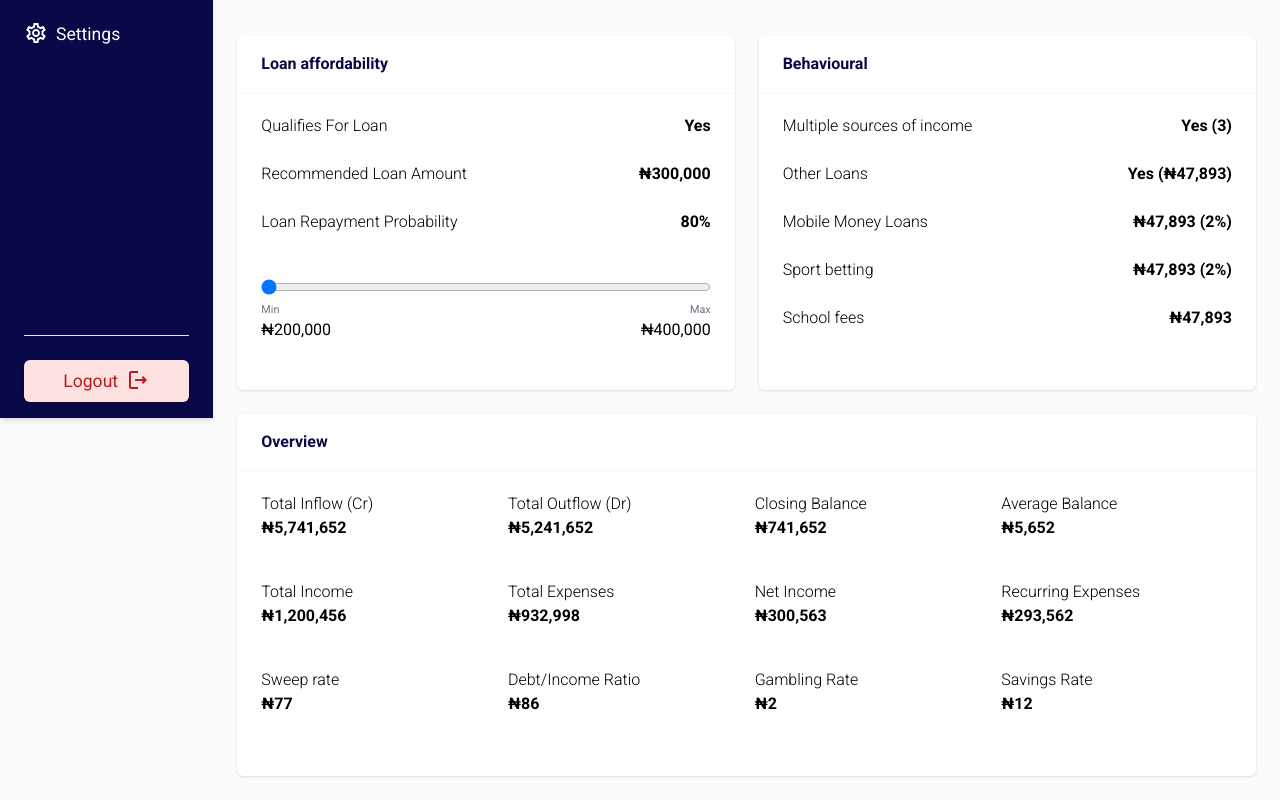
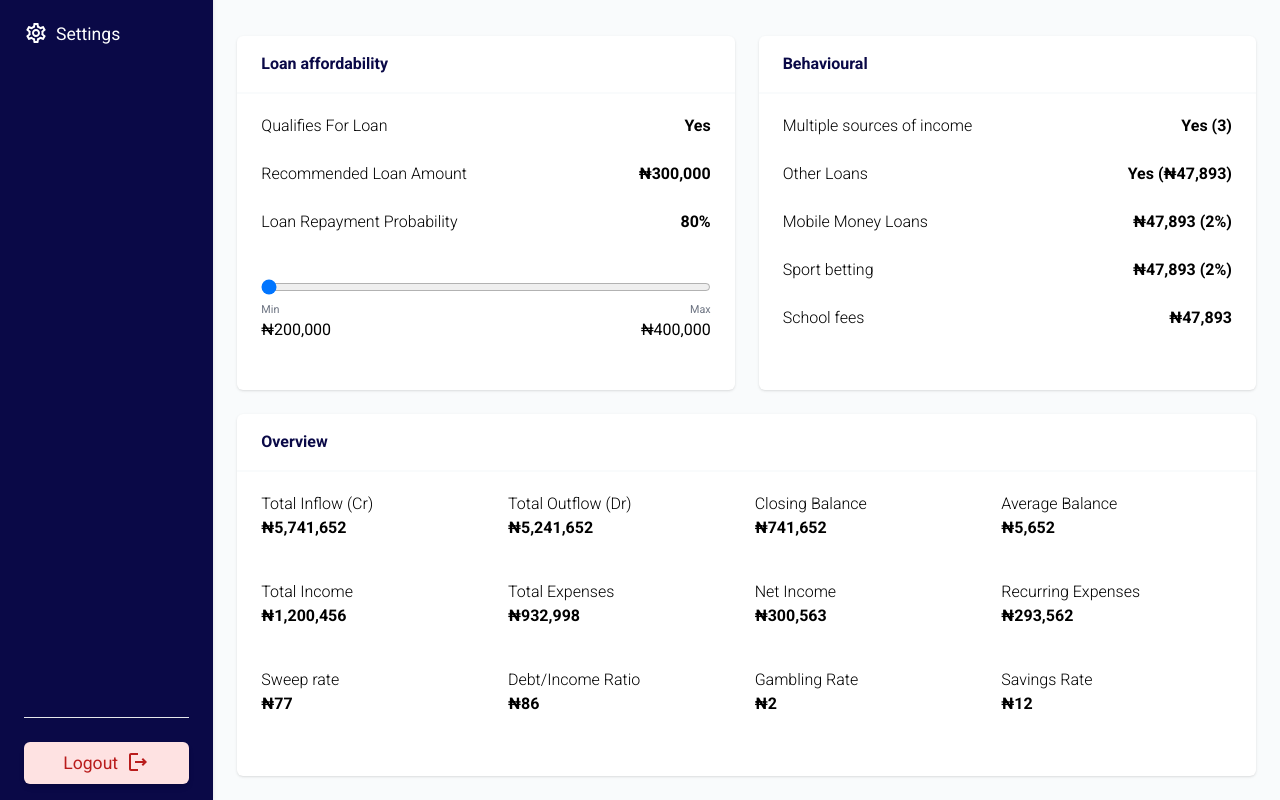
Before and after one commit to d3vkk/credrails, a Vue app: page / in a window 1280 px wide. Shown: the part 262-1062 px from the top of the page. Built offline with nearby package versions, Linux system fonts and the light colour scheme.

Commit message:
refactor(ui): Add spacing with flex not padding

```diff
--- a/src/components/Sidebar.vue
+++ b/src/components/Sidebar.vue
@@ -1,5 +1,9 @@
 <template>
-  <div id="sidebar" class="py-4 shadow-md">
+  <div
+    id="sidebar"
+    class="py-4 shadow-md flex-col flex items-between justify-between"
+  >
+    <div>
       <div class="sidebar-img rounded-full p-1 px-6">
         <img src="/img/credrails-logo.png" alt="Credrails Logo" />
       </div>
@@ -21,7 +25,8 @@
           <div>Settings</div>
         </li>
       </ul>
-    <div class="pb-64"></div>
+    </div>
+    <div>
       <div class="px-6"><hr /></div>
       <div class="px-6">
         <div
@@ -29,6 +34,7 @@
         >
           <div>Logout</div>
           <span v-html="iconLogout"></span>
+        </div>
       </div>
     </div>
   </div>
@@ -62,6 +68,7 @@ export default defineComponent({
   background-color: var(--primary);
   color: var(--white);
   font-size: var(--font-medium);
+  height: 100%;
 }
 
 .highlight {
```
Lines whose indentation alone changed are shown as unchanged.
